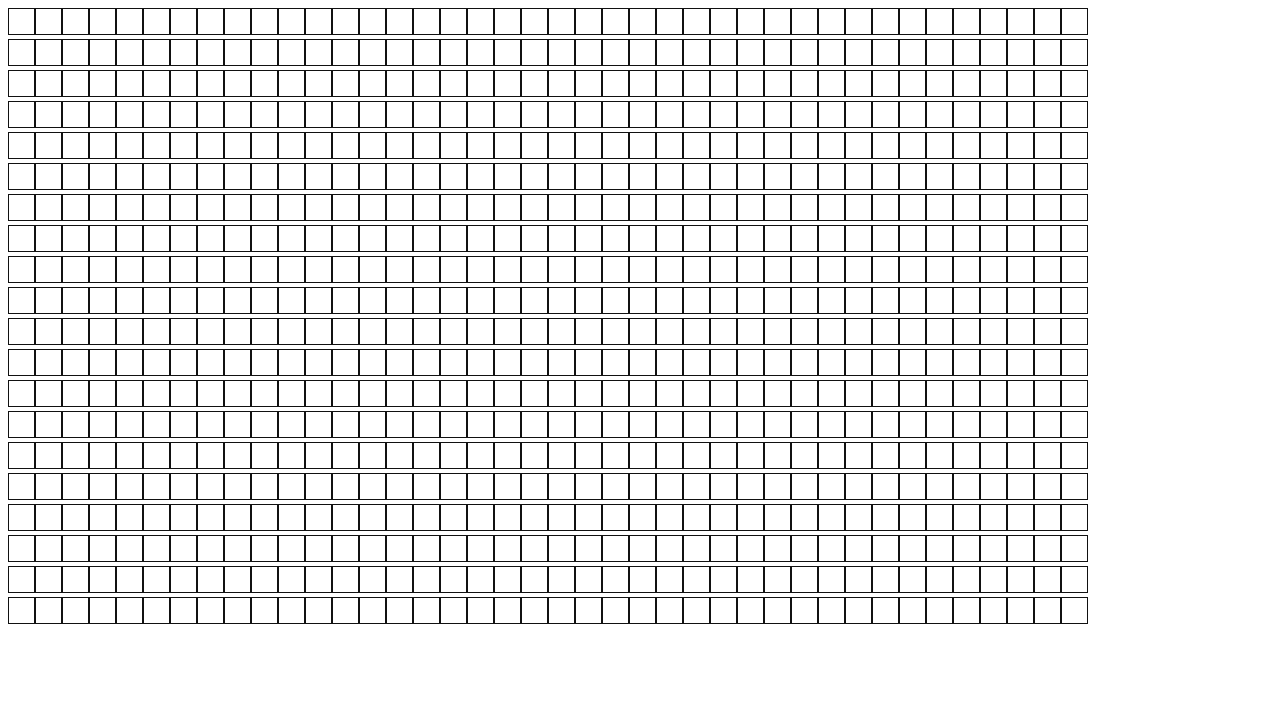
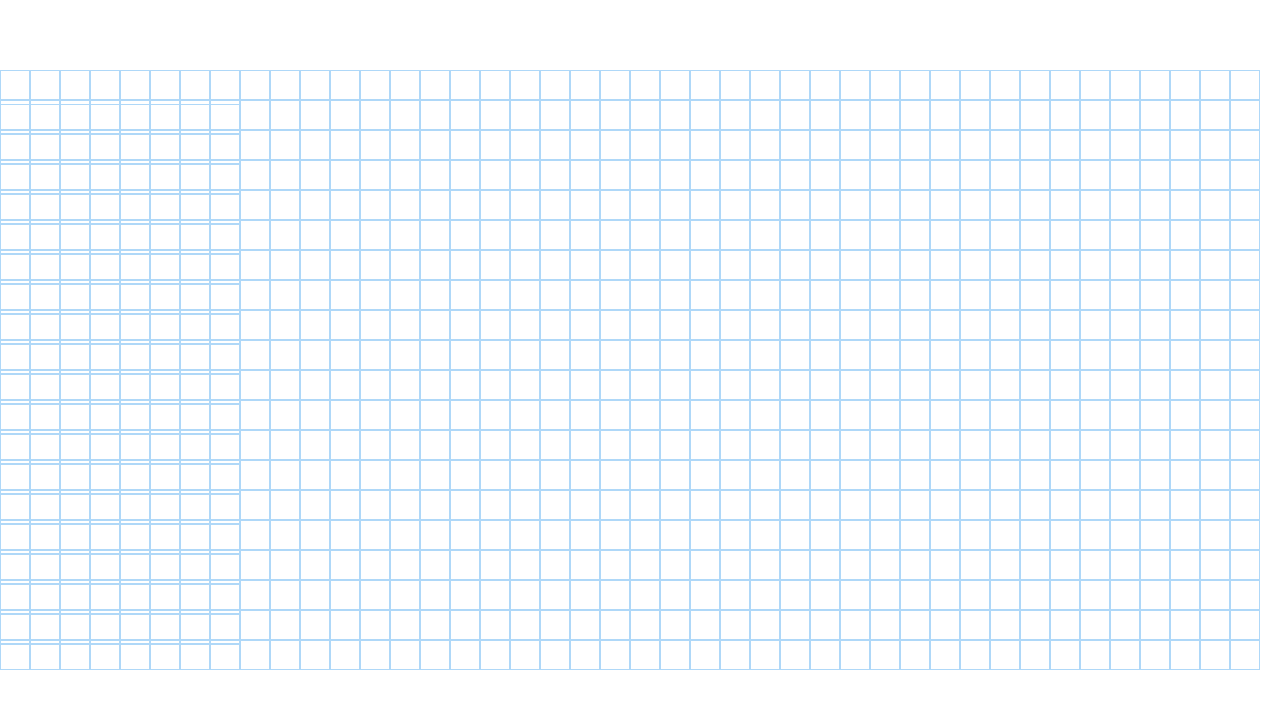
Before and after one commit to rushibhosale/pathfinding-visualizer, a React (Create React App) app: page / in a window 1280 px wide. Shown: the top 708 px of the page. Built offline with nearby package versions, Linux system fonts and the light colour scheme.

Commit message:
[grid] -node sepreated

```diff
--- a/src/Components/Grid/Grid.css
+++ b/src/Components/Grid/Grid.css
@@ -1,8 +1,16 @@
 .row {
+  height: 30px;
+}
+.grid {
+  margin: 70px 0 0 0;
+  display: grid;
+  justify-content: center;
+  align-items: center;
+  overflow: hidden;
 }
 .node {
-  width: 25px;
-  height: 25px;
-  border: 1px solid #111;
+  width: 30px;
+  height: 30px;
+  border: 1px solid rgb(175, 216, 248);
   display: inline-block;
 }
--- a/src/Components/Grid/Grid.js
+++ b/src/Components/Grid/Grid.js
@@ -1,5 +1,8 @@
 import { Component } from "react";
 import "./Grid.css";
+import { Node } from "./Node/Node";
+
+
 export class Grid extends Component {
 
     constructor() {
@@ -7,6 +10,10 @@ export class Grid extends Component {
         this.state = {
             grid: []
         }
+
+        //set variable for  max rows and cols
+        this.maxWidth = 50;
+        this.maxHeight = 20;
     }
 
     componentDidMount() {
@@ -16,9 +23,9 @@ export class Grid extends Component {
 
     createInitialGrid() {
         const grid = [];
-        for (let i = 0; i < 20; i++) {
+        for (let i = 0; i < this.maxHeight; i++) {
             const row = [];
-            for (let j = 0; j < 40; j++) {
+            for (let j = 0; j < this.maxWidth; j++) {
                 row.push(createNewNode(i, j));
             }
             grid.push(row);
@@ -38,8 +45,16 @@ export class Grid extends Component {
                             <div key={rowIdx} className="row" >
                                 {
                                     row.map((node, nodeIdx) => {
-                                        return (<div key={nodeIdx} id={`node-${rowIdx}-${nodeIdx}`} className="node"></div>
+                                        const { row, col, isStartNode, isFinishNode } = node;
+                                        return (<Node
+                                            key={nodeIdx}
+                                            row={row}
+                                            col={col}
+                                            isStartNode={isStartNode}
+                                            isFinishNode={isFinishNode}
+                                        />
                                         );
+
                                     })
                                 }
                             </div>
--- a/src/Components/Grid/Node/Node.js
+++ b/src/Components/Grid/Node/Node.js
@@ -1,5 +1,15 @@
 import { Component } from "react";
 
 export class Node extends Component {
+    constructor() {
+        super();
+    }
+    render() {
+        const { row, col, isStartNode, isFinishNode } = this.props;
 
+        return (
+
+            <div id={`node-${row}-${col}`} className="node"></div>
+        );
+    }
 }
--- a/src/index.css
+++ b/src/index.css
@@ -0,0 +1,5 @@
+* {
+  margin: 0;
+  padding: 0;
+  box-sizing: border-box;
+}
```
